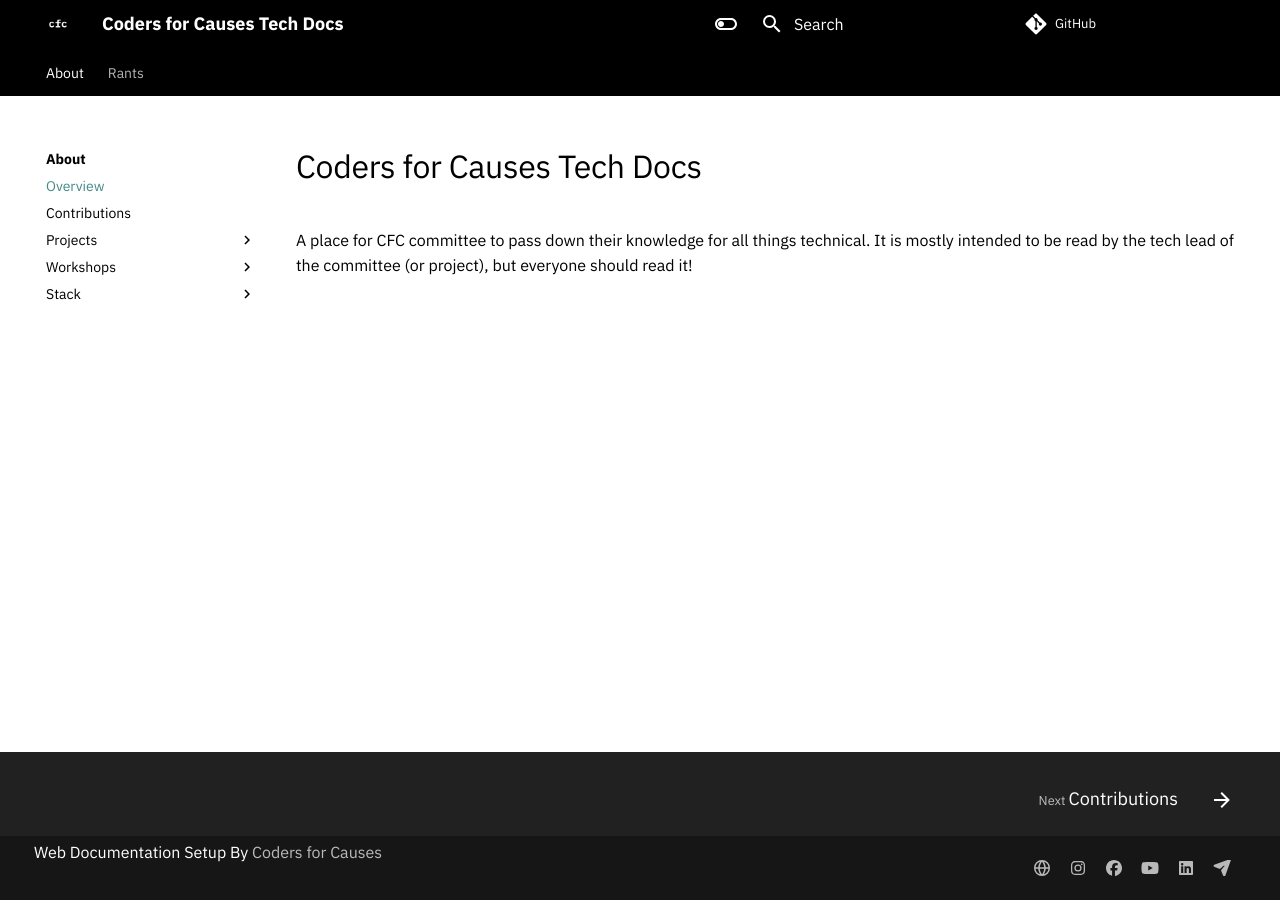
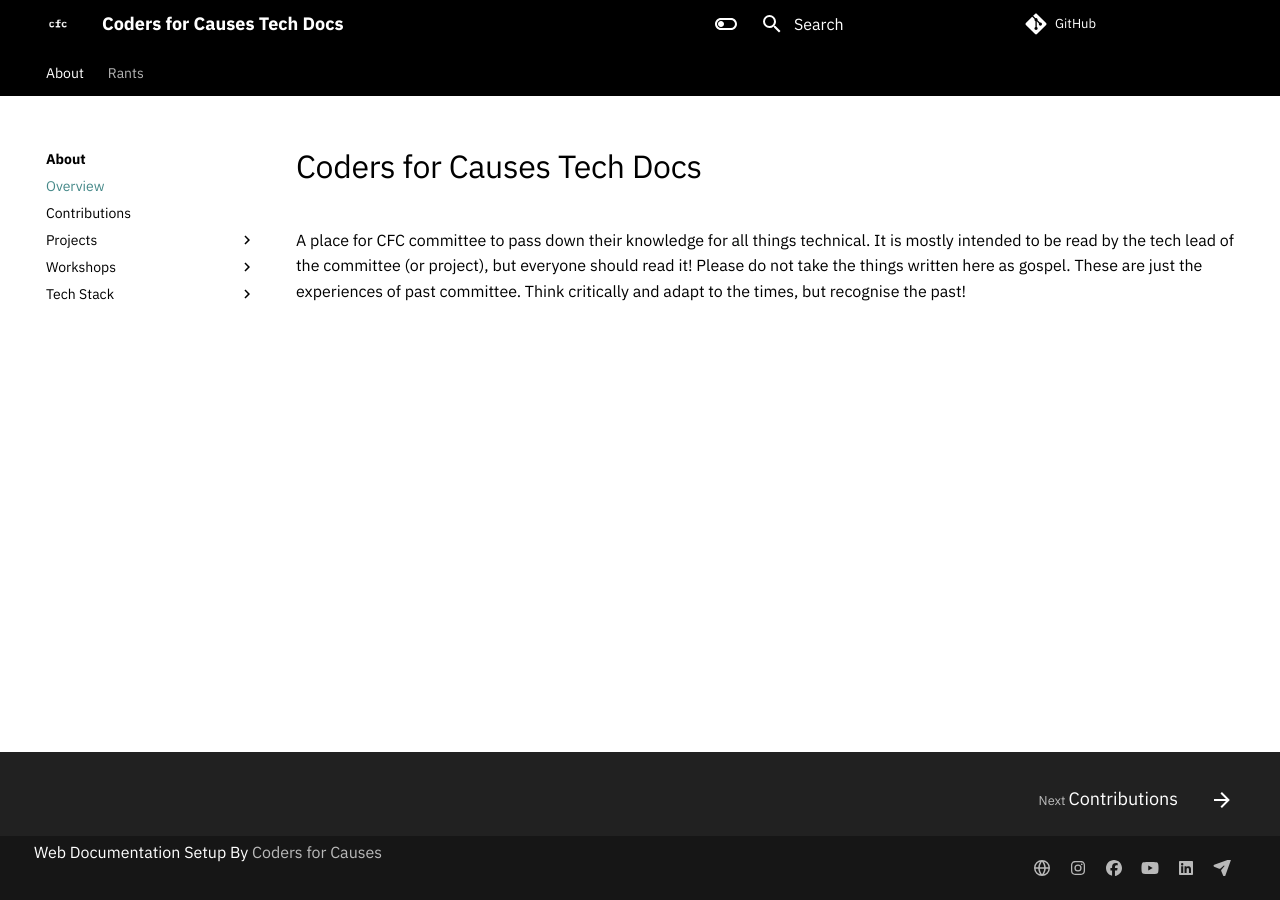
Before and after one commit to codersforcauses/tech-docs, an MkDocs documentation site: the page built from docs/index.md, in a window 1280 px wide. Built offline with MkDocs 1.6.1 and Material for MkDocs 9.7.7, drawn with Linux system fonts in a browser that asks for light colours; comment, search, counter and statistics services are not loaded.

Commit message:
Small updates

```diff
--- a/docs/index.md
+++ b/docs/index.md
@@ -1,3 +1,3 @@
 # Coders for Causes Tech Docs
 
-A place for CFC committee to pass down their knowledge for all things technical. It is mostly intended to be read by the tech lead of the committee (or project), but everyone should read it!
+A place for CFC committee to pass down their knowledge for all things technical. It is mostly intended to be read by the tech lead of the committee (or project), but everyone should read it! Please do not take the things written here as gospel. These are just the experiences of past committee. Think critically and adapt to the times, but recognise the past!
--- a/mkdocs.yml
+++ b/mkdocs.yml
@@ -123,9 +123,9 @@ nav:
     - Overview: workshops/index.md
     - Existing Workshops: workshops/existing-workshops.md
     - New Workshops: workshops/new-workshops.md
-  - Stack:
+  - Tech Stack:
     - Overview: stack/index.md
-    - New Stack: stack/new-stack.md
+    - Picking a New Stack: stack/new-stack.md
     - Devcontainers: stack/devcontainers.md
 - Rants:
   - Overview: rants/index.md
```
